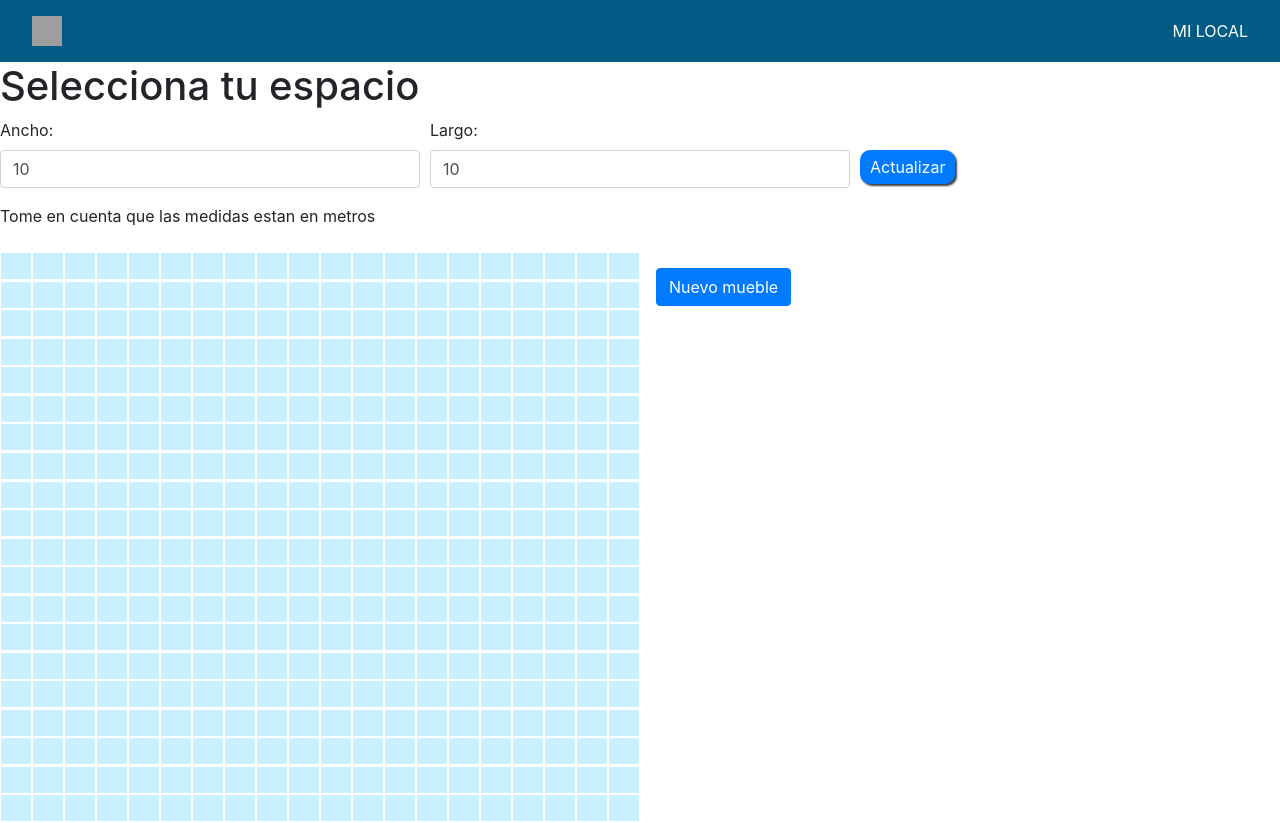
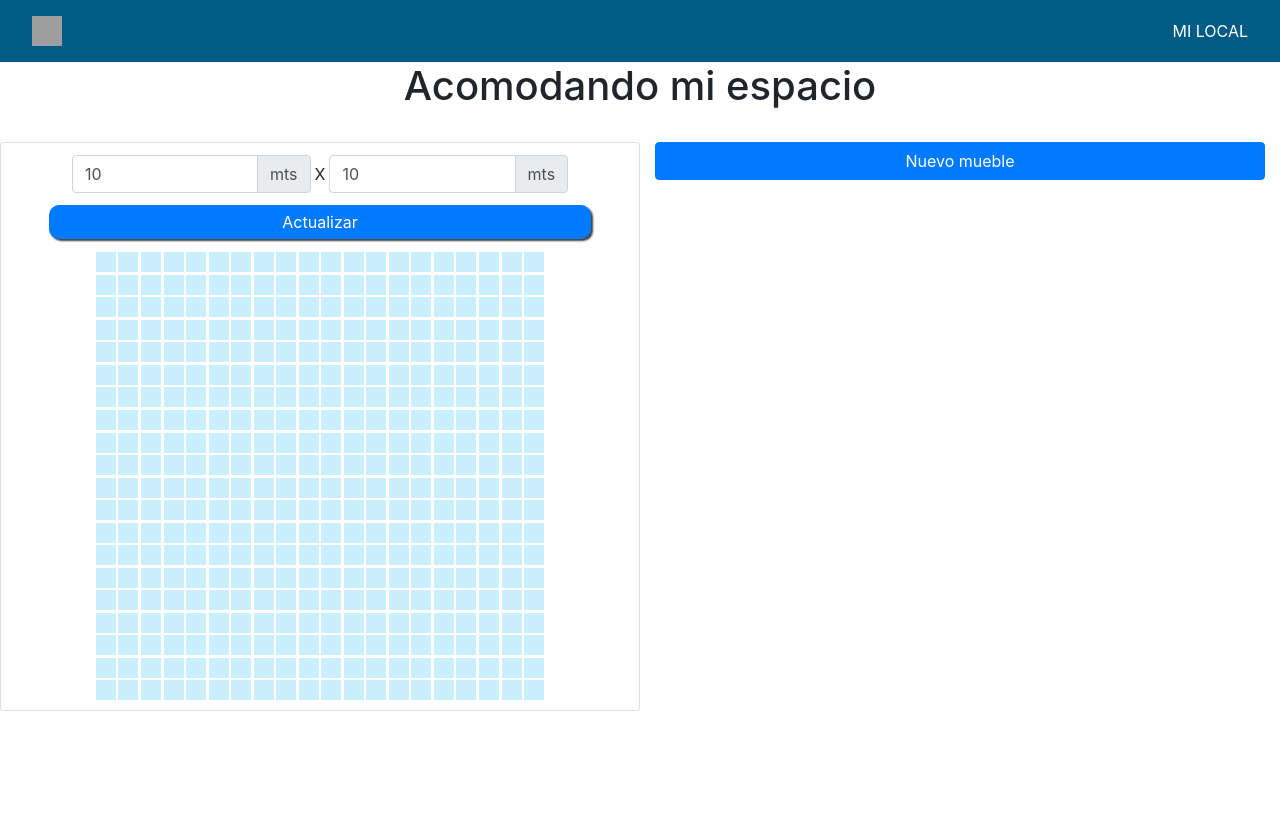
Before and after one commit to EstradaDiego99/mi-local, a React (Create React App) app: page / in a window 1280 px wide. After the commit the page ends 800 px from the top, so only its background shows below. Built offline with nearby package versions, Linux system fonts and the light colour scheme; grey boxes are pictures that could not be loaded; the HTML template or start-up script is replaced by a standard one.

Commit message:
Some more CSS updates

```diff
--- a/src/components/home.component.js
+++ b/src/components/home.component.js
@@ -113,59 +113,63 @@ export default class Home extends Component {
 
   render() {
     /** When the cell is true, the space is available */
-    const objectMatrix = this.generateMatrix(this.state.matrix);
+    const objectMatrix = (
+      <div className="cells-container">
+        {this.generateMatrix(this.state.matrix)}
+      </div>
+    );
     // let widthInput = React.createRef();
     // let heightInput = React.createRef();
 
     return (
       <div>
-        <h1>Selecciona tu espacio</h1>
-        <form>
-          <div className="form-row">
-            <div className="form-group col-md-4">
-              <label>Ancho: </label>
+        <header>
+          <h1>Acomodando mi espacio</h1>
+        </header>
+        <div className="container d-flex flex-wrap">
+          <div className="col-12 col-md-6 mt-4 card p-2">
+            <form className="d-flex container-fluid flex-wrap align-items-center mb-1 justify-content-center">
+              <div className="input-group col-5 p-1">
                 <input
                   type="text"
                   name="width"
                   autoComplete="nope"
                   className="form-control"
+                  placeholder="Largo"
                   value={this.state.width}
                   onChange={this.handleInputChange}
                 />
+                <div class="input-group-append">
+                  <span class="input-group-text">mts</span>
                 </div>
-            <div className="form-group col-md-4">
-              <label>Largo: </label>
+              </div>
+              <span>X</span>
+              <div className="input-group col-5 p-1">
                 <input
                   type="text"
                   name="height"
                   autoComplete="nope"
                   className="form-control"
+                  placeholder="Ancho"
                   value={this.state.height}
                   onChange={this.handleInputChange}
                 />
+                <div class="input-group-append">
+                  <span class="input-group-text">mts</span>
                 </div>
-            <div className="form-group col-md-4">
-              <label></label>
+              </div>
               <button
-                className="btn btn-primary button"
+                className="btn btn-primary button col-11 mt-2 mb-2"
                 onClick={this.updateSize}
               >
                 Actualizar
               </button>
+            </form>
+            {objectMatrix}
           </div>
-          </div>
-          <div className="form-row">
-            <div className="form-group col-12">
-              <label>Tome en cuenta que las medidas estan en metros</label>
-            </div>
-          </div>
-        </form>
-        <div className="map">
-          <div className="cells-container">{objectMatrix}</div>
-        </div>
-        <div className="objects">
+          <div className="col-12 col-md-6 mt-4 mb-5">
             <button
-            className="btn btn-primary"
+              className="btn btn-primary col-md-12"
               onClick={this.triggerNewObjectPanel}
             >
               Nuevo mueble
@@ -186,6 +190,7 @@ export default class Home extends Component {
             />
           </div>
         </div>
+      </div>
     );
   }
 }
--- a/src/components/home.css
+++ b/src/components/home.css
@@ -1,3 +1,7 @@
+h1 {
+  text-align: center;
+}
+
 .map {
   max-width: 50vw;
   width: 50vw;
@@ -13,6 +17,7 @@
 }
 
 .available {
+  background-color: rgb(202, 240, 255);
 }
 
 .unavailable {
@@ -23,9 +28,13 @@
 .row-cells {
   display: flex;
   flex-wrap: nowrap;
+  width: fit-content;
+  margin: 0 auto;
 }
 
 .cells-container {
+  width: 100%;
+  height: min(100vw, 100%);
   overflow: scroll;
 }
 
@@ -52,29 +61,24 @@
   color: white;
   border: none;
   box-shadow: 2px 2px 2px 0px rgba(0, 0, 0, 0.75);
-  margin-top: 2em;
 }
 .primaryButton:hover {
   background-color: rgb(56, 135, 224);
-}
-
-.form {
-  display: flex;
-  margin: 2em;
 }
 
 .cell {
   background-color: rgb(202, 240, 255);
   border: 0px solid rgb(199, 225, 255);
   margin: 0.08em;
-  color: rgb(202, 240, 255);
-  width: 2em !important;
+  color: transparent;
+  width: 20px !important;
+  height: 20px !important;
 }
 
 .display {
   display: block;
 }
-@media only screen and (max-width: 700px) {
+@media only screen and (max-width: 767px) {
   .map {
     max-width: 100vw !important;
     width: 100vw;
```
Lines whose indentation alone changed are shown as unchanged.
